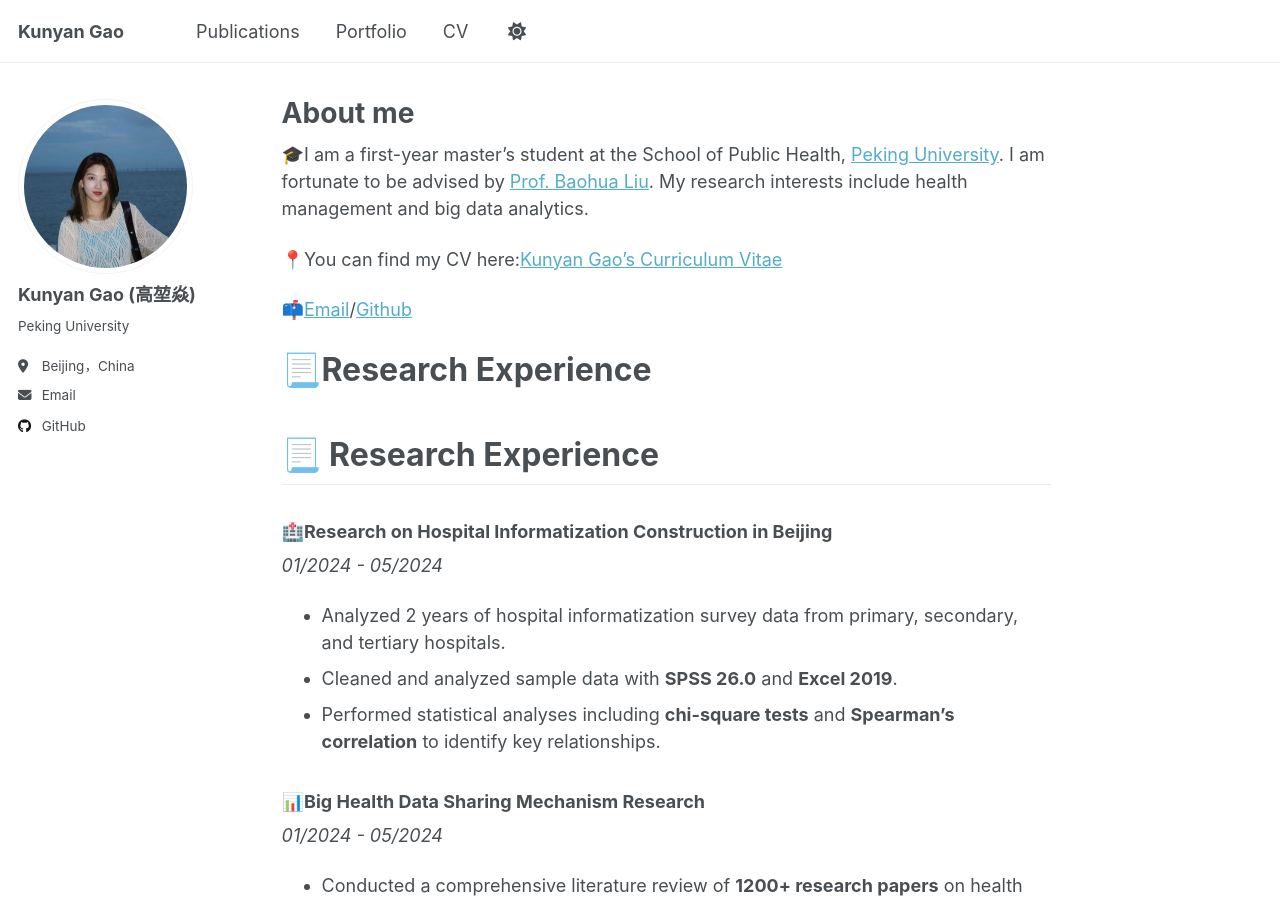
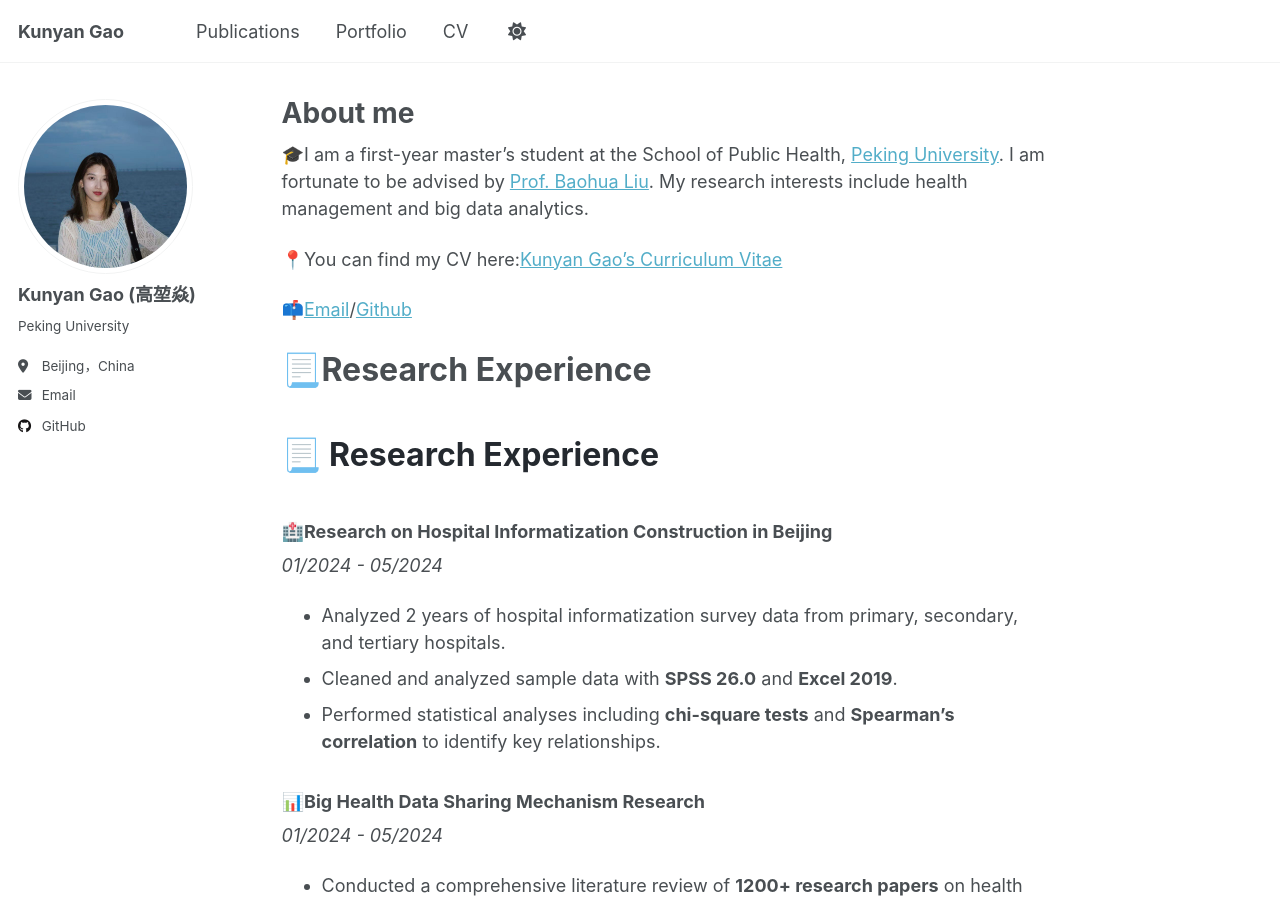
Before and after one commit to Alissa0106/Alissa0106.github.io, a Jekyll site: the page built from _pages/about.md, in a window 1280 px wide and 900 px high. Built offline with Jekyll 4.4.1, drawn with Linux system fonts in a browser that asks for light colours; a script that is not in the unit is left out.

Commit message:
Update about.md

```diff
--- a/_pages/about.md
+++ b/_pages/about.md
@@ -14,8 +14,8 @@ redirect_from:
 📫[Email](gaokunyan25@stu.pku.edu.com)/[Github](https://alissa0106.github.io/)
 
 <p style="font-size: 32px; font-weight: bold;">📃Research Experience</p>
-<h1 style="font-size: 32px; margin-bottom: 10px;">📃 Research Experience</h1>
-<hr style="border: none; border-top: 1px solid #eaecef; margin: 0 0 20px 0;">
+<h1 style="font-size: 32px; margin-bottom: 10px; color: #24292f;">📃 Research Experience</h1>
+<hr style="border: none; border-top: 1px solid #ffffff; margin: 0 0 20px 0;">
 <h3 align="left">🏥Research on Hospital Informatization Construction in Beijing</h3>
 *01/2024 - 05/2024*
 - Analyzed 2 years of hospital informatization survey data from primary, secondary, and tertiary hospitals.
@@ -41,21 +41,21 @@ redirect_from:
 - Reviewed **50+ scholarly articles** to inform survey design and data interpretation.
 
 <p style="font-size: 32px; font-weight: bold;">🖥️Connect with me</p>
-<h1 style="font-size: 32px; margin-bottom: 10px;">📃 Research Experience</h1>
-<hr style="border: none; border-top: 1px solid #eaecef; margin: 0 0 20px 0;">
+<h1 style="font-size: 32px; margin-bottom: 10px; color: #24292f;">📃 Research Experience</h1>
+<hr style="border: none; border-top: 1px solid #ffffff; margin: 0 0 20px 0;">
 <p align="left">
 <a href="https://github.com/Alissa0106" target="blank"><img align="center" src="https://raw.githubusercontent.com/rahuldkjain/github-profile-readme-generator/master/src/images/icons/Social/github.svg" alt="Alissa0106" height="30" width="40" /></a>
 </p>
 
 <p style="font-size: 32px; font-weight: bold;">📚Languages and Tools</p>
-<h1 style="font-size: 32px; margin-bottom: 10px;">📃 Research Experience</h1>
-<hr style="border: none; border-top: 1px solid #eaecef; margin: 0 0 20px 0;">
+<h1 style="font-size: 32px; margin-bottom: 10px; color: #24292f;">📃 Research Experience</h1>
+<hr style="border: none; border-top: 1px solid #ffffff; margin: 0 0 20px 0;">
 *   **中文**：Native
 *   **English**：IELTS 6.5
 
 <p style="font-size: 32px; font-weight: bold;">🛠️Programming & Statistical Analysis</p>
-<h1 style="font-size: 32px; margin-bottom: 10px;">📃 Research Experience</h1>
-<hr style="border: none; border-top: 1px solid #eaecef; margin: 0 0 20px 0;">
+<h1 style="font-size: 32px; margin-bottom: 10px; color: #24292f;">📃 Research Experience</h1>
+<hr style="border: none; border-top: 1px solid #ffffff; margin: 0 0 20px 0;">
 <p align="left">
   <a href="https://www.r-project.org/" target="_blank" rel="noreferrer">
     <img src="https://raw.githubusercontent.com/devicons/devicon/master/icons/r/r-original.svg" alt="R" width="40" height="40"/>
```
